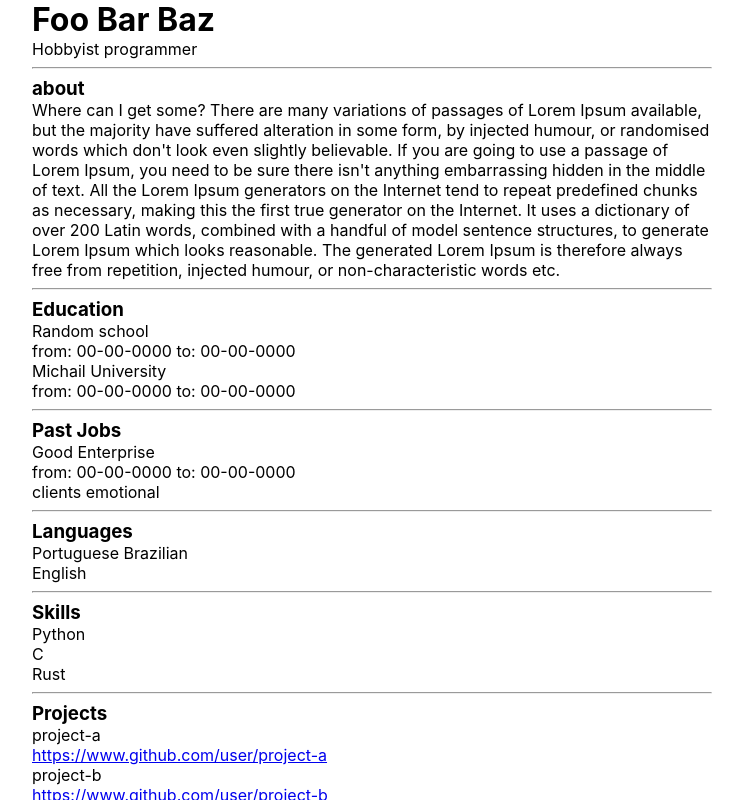
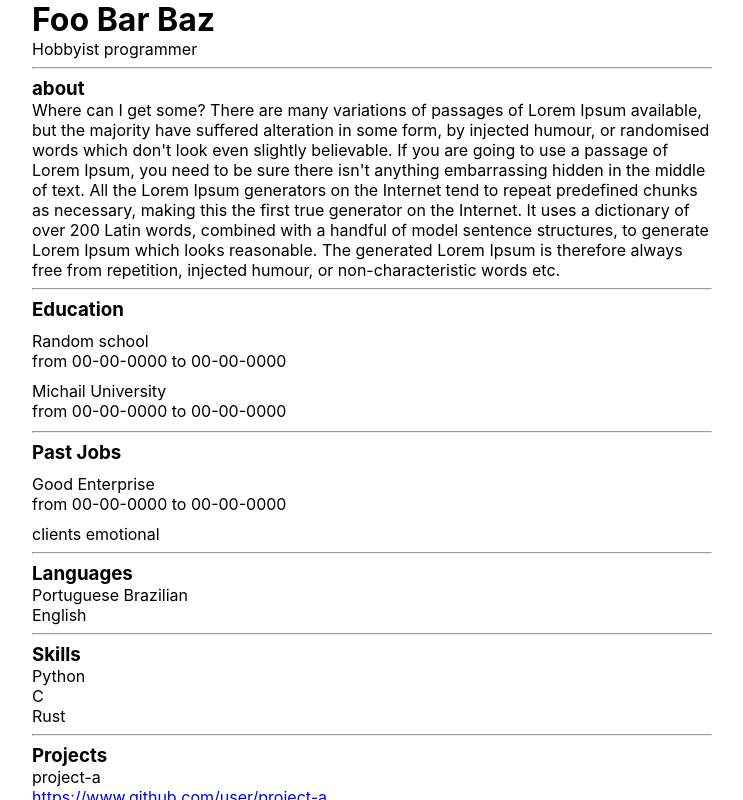
Before and after one commit to Johnnathan28/my-page, a JavaScript app: page / in a window 1280 px wide. Shown: the top 800 px of the page, without its empty margins (268-1011 px from the left). Built offline with nearby package versions, Linux system fonts and the light colour scheme; the HTML template or start-up script is replaced by a standard one.

Commit message:
Add Experience style

```diff
--- a/src/pages/curriculum-vitae/index.js
+++ b/src/pages/curriculum-vitae/index.js
@@ -26,10 +26,9 @@ class Experience {
 
   intoJSX() {
     return (
-      <div>
+      <div className="Experience">
 	<span>{this.name}</span><br/>
-      	<span>from: {this.from} </span>
-      	<span>to: {this.to}</span>
+      	<span>from {this.from} to {this.to}</span>
       </div>
     );
   }
--- a/src/pages/curriculum-vitae/style.css
+++ b/src/pages/curriculum-vitae/style.css
@@ -1,3 +1,7 @@
 h1, h2, h3, h4, p {
   margin: 0px;
 }
+
+.Experience {
+  margin: 10px 0px;
+}
```
